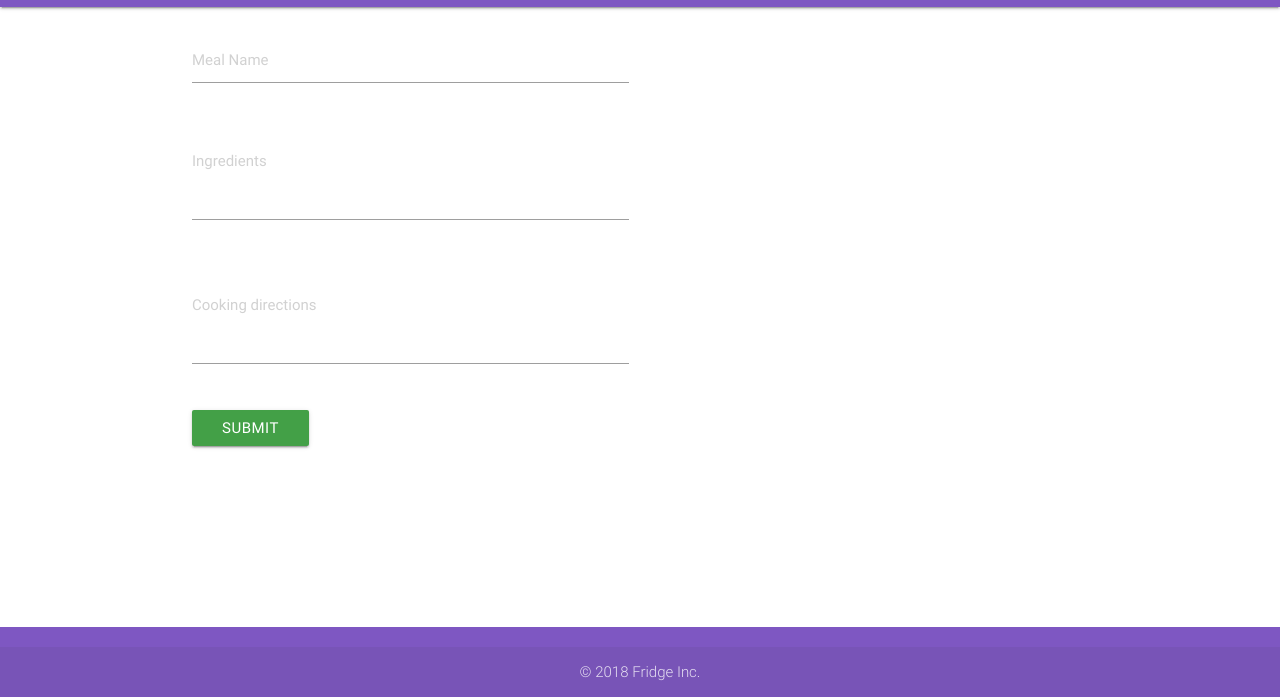
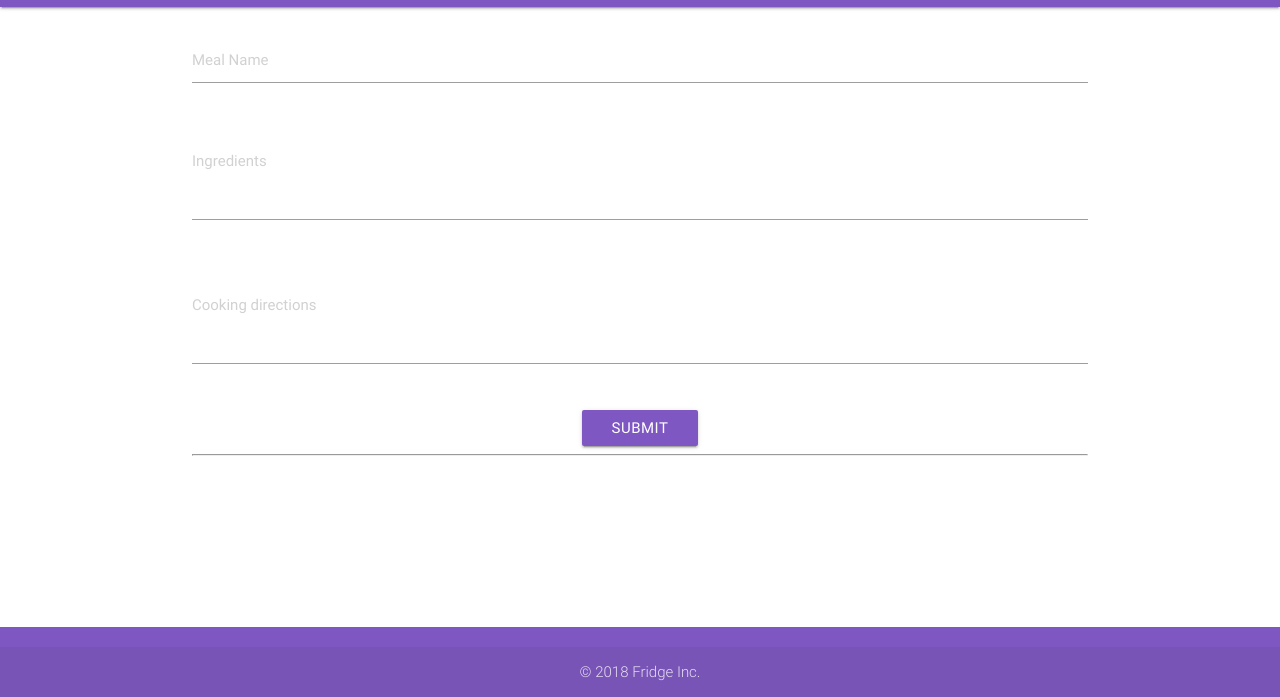
Before and after one commit to RachetRalph/FOODIE, a website: page public/buttons.html in a window 1280 px wide. Shown: the part 103-800 px from the top of the page. Drawn offline with nearby package versions, Linux system fonts and the light colour scheme; no server answers; a web font is replaced by a local one.

```diff
--- a/public/buttons.html
+++ b/public/buttons.html
@@ -32,17 +32,18 @@
     <main>
 
         <div class="container">
+            <center>
             <div class="section">
                 <form id="cms">
                     <div class="row">
-                        <div class="input-field col s6">
+                        <div class="input-field col s12">
                             <input placeholder="Meal Name" id="meal_name" type="text" class="validate">
                             <label for="meal_name"></label>
                         </div>
                     </div>
 
                     <div class="row">
-                        <div class="input-field col s6">
+                        <div class="input-field col s12">
                             <textarea id="ingredients" class="materialize-textarea" placeholder="Ingredients"></textarea>
                             <label for="ingredients"></label>
                         </div>
@@ -50,7 +51,7 @@
 
 
                     <div class="row">
-                        <div class="input-field col s6">
+                        <div class="input-field col s12">
                             <textarea id="directions" class="materialize-textarea" placeholder="Cooking directions"></textarea>
                             <!-- <input placeholder="Cooking directions" id="directions" type="textarea"> -->
                             <label for="directions"></label>
@@ -58,11 +59,11 @@
                     </div>
 
 
-                    <button class="btn waves-effect green darken-1" id="submitBtn" type="submit" name="action">Submit
+                    <button class="btn waves-effect deep-purple lighten-1" id="submitBtn" type="submit" name="action">Submit
                     </button>
 
                 </form>
-
+                <hr>
                 <div class="container">
                     <div class="col s6" id="recipes-container">
 
@@ -70,7 +71,7 @@
                 </div>
 
             </div>
-
+        </center>
 
         </div>
     </main>
--- a/public/js/buttons.js
+++ b/public/js/buttons.js
@@ -69,7 +69,15 @@
 
 
     $("#cms").on("submit", function (event) {
+        // Form behavior
         event.preventDefault();
+
+        // Window behavior
+        window.location.reload()
+
+
+
+
         var title = $("#meal_name").val();
         var ingredients = $("#ingredients").val();
         var directions = $("#directions").val();
@@ -82,7 +90,9 @@
 
         $.post("/api/recipes", data, function (response) {
             console.log(response);
+
         });
+
     });
-
+    let i = () => window.scrollBy(0, 1000);
 });
```
Also changed, not shown: package.json (+20 -12 lines), 2 other files.
